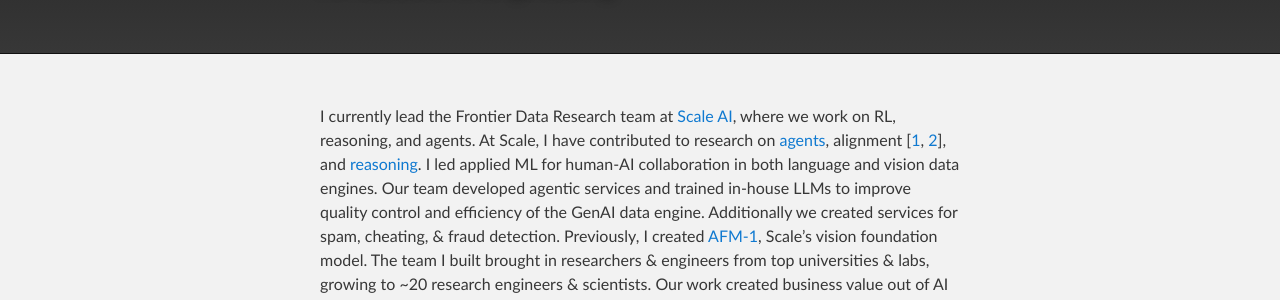
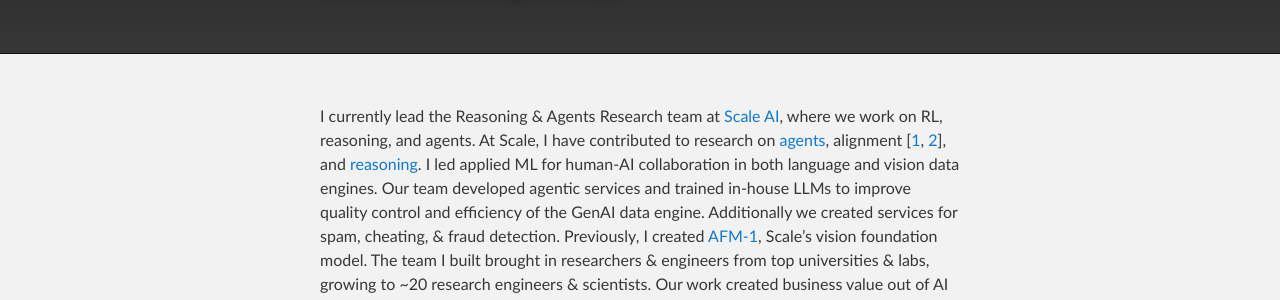
Before and after one commit to SMHendryx/SMHendryx.github.io, a Jekyll site: the page built from index.md, in a window 1280 px wide. Shown: the part 156-456 px from the top of the page. Built offline with Jekyll 4.4.1, drawn with Linux system fonts in a browser that asks for light colours.

Commit message:
Update index.md

```diff
--- a/index.md
+++ b/index.md
@@ -2,7 +2,7 @@
 layout: default
 ---
 
-I currently lead the Frontier Data Research team at [Scale AI](https://scale.com/), where we work on RL, reasoning, and agents. At Scale, I have contributed to research on [agents](https://x.com/SeanHendryx/status/1836853180967031098), alignment [[1](https://x.com/SeanHendryx/status/1849522272824123686), [2](https://x.com/SeanHendryx/status/1854710361687310418)], and [reasoning](https://arxiv.org/abs/2409.03733). I led applied ML for human-AI collaboration in both language and vision data engines. Our team developed agentic services and trained in-house LLMs to improve quality control and efficiency of the GenAI data engine. Additionally we created services for spam, cheating, & fraud detection. Previously, I created [AFM-1](https://scale.com/blog/afm1), Scale's vision foundation model. The team I built brought in researchers & engineers from top universities & labs, growing to ~20 research engineers & scientists. Our work created business value out of AI research by ensuring high quality product lines and driving net-new consumption at $XXXM/yr. Simultaneously, we increased Scale's presence in the AI research community by publishing work in leading conferences (including [Scale's first main-track NeurIPS paper](https://proceedings.neurips.cc/paper_files/paper/2024/hash/d46f127a80dc58cbc0732a717285c43a-Abstract-Conference.html)) and releasing [industry-leading benchmarks](https://scale.com/leaderboard).
+I currently lead the Reasoning & Agents Research team at [Scale AI](https://scale.com/), where we work on RL, reasoning, and agents. At Scale, I have contributed to research on [agents](https://x.com/SeanHendryx/status/1836853180967031098), alignment [[1](https://x.com/SeanHendryx/status/1849522272824123686), [2](https://x.com/SeanHendryx/status/1854710361687310418)], and [reasoning](https://arxiv.org/abs/2409.03733). I led applied ML for human-AI collaboration in both language and vision data engines. Our team developed agentic services and trained in-house LLMs to improve quality control and efficiency of the GenAI data engine. Additionally we created services for spam, cheating, & fraud detection. Previously, I created [AFM-1](https://scale.com/blog/afm1), Scale's vision foundation model. The team I built brought in researchers & engineers from top universities & labs, growing to ~20 research engineers & scientists. Our work created business value out of AI research by ensuring high quality product lines and driving net-new consumption at $XXXM/yr. Simultaneously, we increased Scale's presence in the AI research community by publishing work in leading conferences (including [Scale's first main-track NeurIPS paper](https://proceedings.neurips.cc/paper_files/paper/2024/hash/d46f127a80dc58cbc0732a717285c43a-Abstract-Conference.html)) and releasing [industry-leading benchmarks](https://scale.com/leaderboard).
 
 My career goal is to understand intelligence and apply it towards improved human well-being. Towards this end, since 2015 I have been interested in studying _systems_ that learn faster and are more reliable with work on [meta-learning](https://meta-learn.github.io/2020/papers/44_paper.pdf), [joint training](https://scale.com/blog/afm1), [online learning](https://neurips2021workshopfl.github.io/NFFL-2021/papers/2021/Hendryx2021.pdf), and improved calibration [[1](https://arxiv.org/abs/2311.14743), [2](https://arxiv.org/abs/2401.12129)]. Generally, I'm interested in technologies that can self-improve, collaborate with people, and improve human well-being.
 
```
